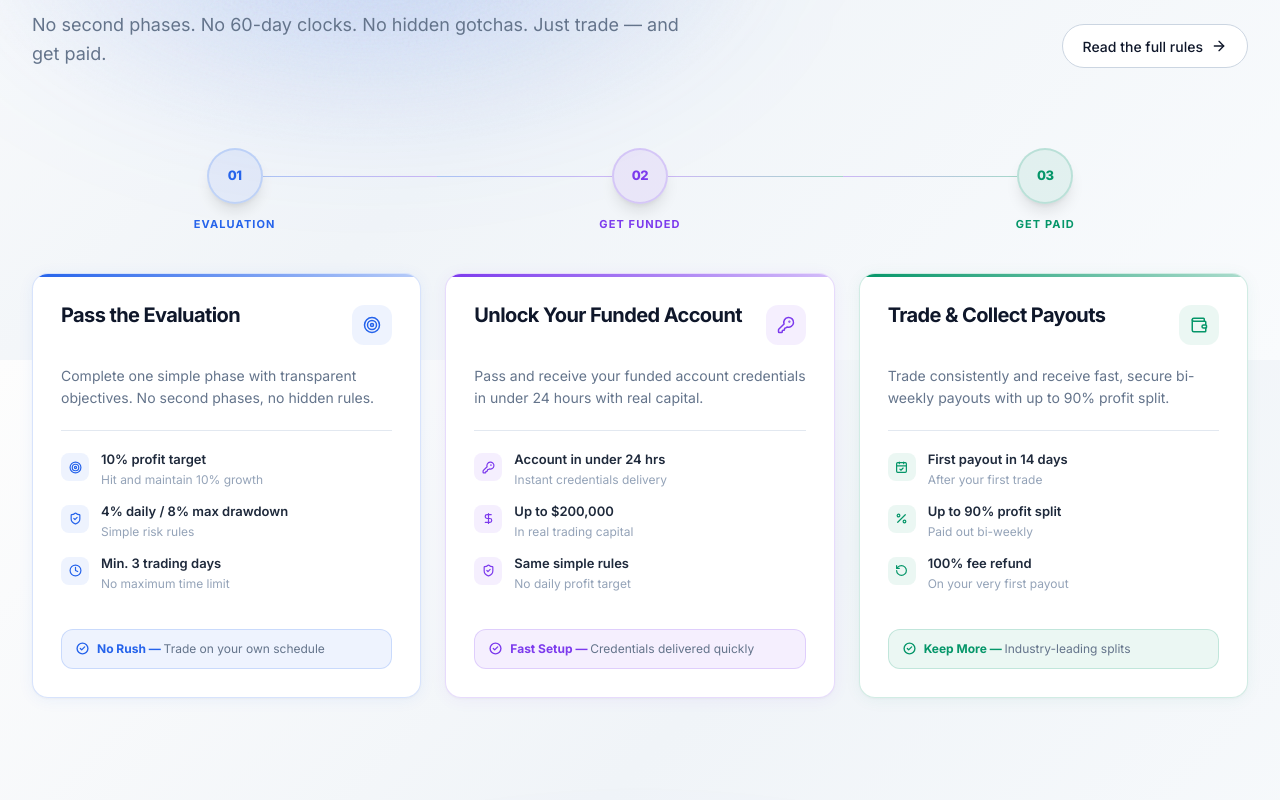
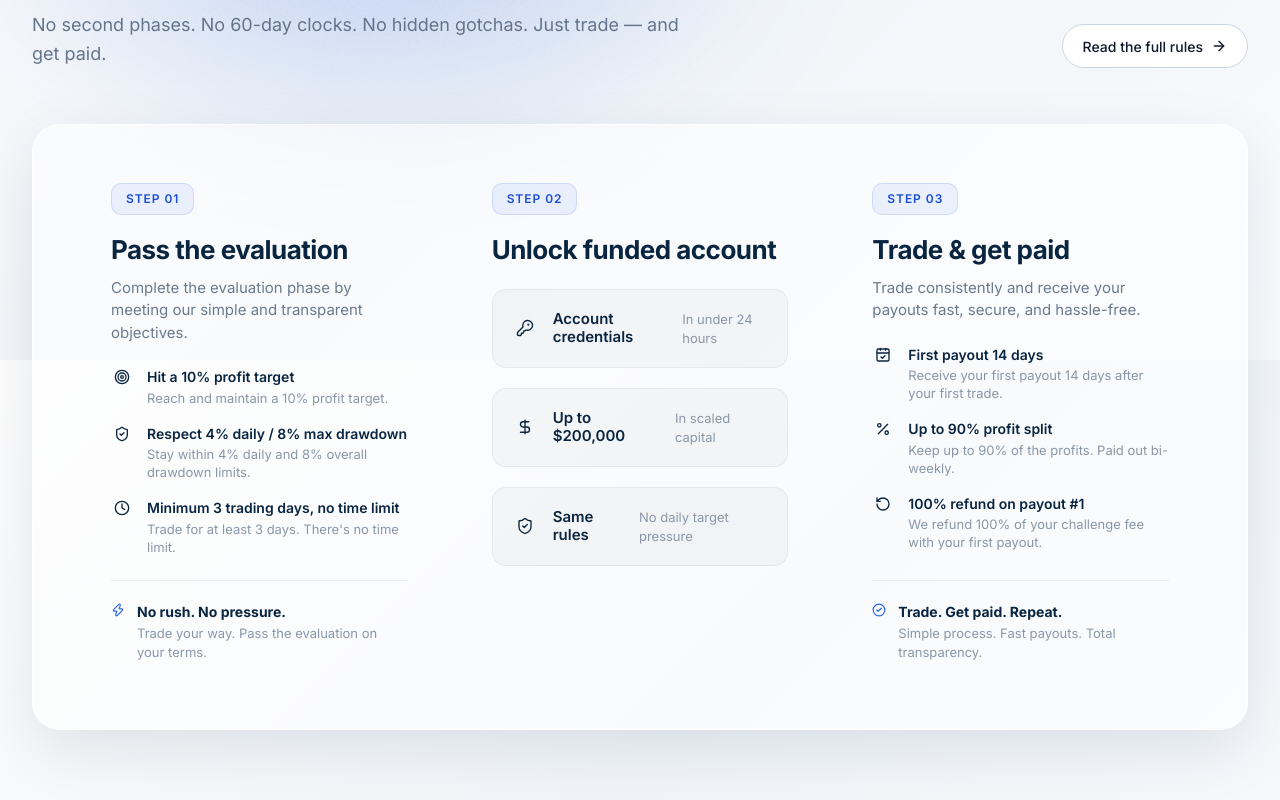
Before and after one commit to jatinkatariaaaa/thepeoplepropwebsite, a Next.js app: page / in a window 1280 px wide. Shown: the part 6040-6840 px from the top of the page. Built offline with nearby package versions, Linux system fonts and the light colour scheme.

Commit message:
Revert "feat: redesign EvaluationSteps with premium horizontal timeline and color-coded cards"
This reverts commit 80f751437b52020a446ab3a2d4386164526769b0.

```diff
--- a/src/components/landing/EvaluationSteps.tsx
+++ b/src/components/landing/EvaluationSteps.tsx
@@ -16,71 +16,22 @@ import {
   Zap,
   DollarSign,
   CheckCircle2,
-  TrendingUp,
-  Award,
-  Wallet,
 } from "lucide-react";
 
-const steps = [
-  {
-    number: "01",
-    label: "Evaluation",
-    title: "Pass the Evaluation",
-    desc: "Complete one simple phase with transparent objectives. No second phases, no hidden rules.",
-    color: "#2563EB",
-    colorLight: "rgba(37, 99, 235, 0.08)",
-    colorBorder: "rgba(37, 99, 235, 0.18)",
-    Icon: Target,
-    bullets: [
-      { icon: Target, text: "10% profit target", sub: "Hit and maintain 10% growth" },
-      { icon: ShieldCheck, text: "4% daily / 8% max drawdown", sub: "Simple risk rules" },
-      { icon: Clock, text: "Min. 3 trading days", sub: "No maximum time limit" },
-    ],
-    badge: "No Rush",
-    badgeDesc: "Trade on your own schedule",
-  },
-  {
-    number: "02",
-    label: "Get Funded",
-    title: "Unlock Your Funded Account",
-    desc: "Pass and receive your funded account credentials in under 24 hours with real capital.",
-    color: "#7C3AED",
-    colorLight: "rgba(124, 58, 237, 0.08)",
-    colorBorder: "rgba(124, 58, 237, 0.18)",
-    Icon: KeyRound,
-    bullets: [
-      { icon: KeyRound, text: "Account in under 24 hrs", sub: "Instant credentials delivery" },
-      { icon: DollarSign, text: "Up to $200,000", sub: "In real trading capital" },
-      { icon: ShieldCheck, text: "Same simple rules", sub: "No daily profit target" },
-    ],
-    badge: "Fast Setup",
-    badgeDesc: "Credentials delivered quickly",
-  },
-  {
-    number: "03",
-    label: "Get Paid",
-    title: "Trade & Collect Payouts",
-    desc: "Trade consistently and receive fast, secure bi-weekly payouts with up to 90% profit split.",
-    color: "#059669",
-    colorLight: "rgba(5, 150, 105, 0.08)",
-    colorBorder: "rgba(5, 150, 105, 0.18)",
-    Icon: Wallet,
-    bullets: [
-      { icon: CalendarCheck, text: "First payout in 14 days", sub: "After your first trade" },
-      { icon: Percent, text: "Up to 90% profit split", sub: "Paid out bi-weekly" },
-      { icon: RotateCcw, text: "100% fee refund", sub: "On your very first payout" },
-    ],
-    badge: "Keep More",
-    badgeDesc: "Industry-leading splits",
-  },
-];
+/* ────────────────────────────────────────────────────────
+   Evaluation Steps — "Three steps from signup to funded"
+   Glassmorphism panel with 3 horizontal step cards
+   ──────────────────────────────────────────────────────── */
 
 export function EvaluationSteps() {
   return (
-    <section id="how" className="relative py-20 md:py-32 overflow-hidden">
+    <section
+      id="how"
+      className="relative py-12 md:py-32 overflow-hidden"
+    >
       <div className="mx-auto max-w-7xl px-5 md:px-8">
         {/* Header */}
-        <div className="flex items-end justify-between gap-8 flex-wrap mb-16 md:mb-20">
+        <div className="flex items-end justify-between gap-8 flex-wrap mb-14">
           <SectionHeading
             eyebrow="How It Works"
             title={
@@ -92,183 +43,215 @@ export function EvaluationSteps() {
             }
             description="No second phases. No 60-day clocks. No hidden gotchas. Just trade — and get paid."
           />
-          <Button href="./rules.html" variant="outline" className="hidden md:inline-flex">
+          <Button
+            href="./rules.html"
+            variant="outline"
+            className="hidden md:inline-flex"
+          >
             Read the full rules
             <ArrowRight className="w-4 h-4" />
           </Button>
         </div>
 
-        {/* Steps — Desktop: horizontal timeline, Mobile: vertical stack */}
-        <AnimatedSection stagger>
-          {/* Connector track — desktop only */}
-          <div className="hidden md:block relative mb-0">
-            <div className="relative flex items-start gap-0">
-              {steps.map((step, i) => (
-                <AnimatedItem key={step.number} className="flex-1 flex flex-col items-center">
-                  {/* Step circle + connector */}
-                  <div className="relative w-full flex items-center">
-                    {/* Left line */}
-                    {i > 0 && (
-                      <div
-                        className="flex-1 h-px"
-                        style={{
-                          background: `linear-gradient(90deg, ${steps[i - 1].color}55, ${step.color}55)`,
-                        }}
-                      />
-                    )}
-                    {i === 0 && <div className="flex-1" />}
+        {/* Glass panel */}
+        <AnimatedSection>
+          <div className="evalsteps-panel">
+            <AnimatedSection stagger className="evalsteps-grid">
+              {/* ─── STEP 01 ─── */}
+              <AnimatedItem>
+                <div className="evalsteps-card">
+                  <div className="evalsteps-step-badge">Step 01</div>
+                  <h3 className="evalsteps-card-title">
+                    Pass the evaluation
+                  </h3>
+                  <p className="evalsteps-card-desc">
+                    Complete the evaluation phase by meeting our simple and
+                    transparent objectives.
+                  </p>
 
-                    {/* Circle */}
-                    <div
-                      className="relative z-10 w-14 h-14 rounded-full flex items-center justify-center shadow-lg flex-shrink-0 border-2"
-                      style={{
-                        background: step.colorLight,
-                        borderColor: step.colorBorder,
-                      }}
-                    >
-                      <span
-                        className="text-[13px] font-black tracking-tight"
-                        style={{ color: step.color }}
-                      >
-                        {step.number}
+                  <div className="evalsteps-bullets">
+                    <div className="evalsteps-bullet">
+                      <span className="evalsteps-bullet-icon evalsteps-icon-blue">
+                        <Target size={16} strokeWidth={2} />
                       </span>
+                      <div>
+                        <div className="evalsteps-bullet-title">
+                          Hit a 10% profit target
                         </div>
-
-                    {/* Right line */}
-                    {i < steps.length - 1 && (
-                      <div
-                        className="flex-1 h-px"
-                        style={{
-                          background: `linear-gradient(90deg, ${step.color}55, ${steps[i + 1].color}55)`,
-                        }}
-                      />
-                    )}
-                    {i === steps.length - 1 && <div className="flex-1" />}
+                        <div className="evalsteps-bullet-sub">
+                          Reach and maintain a 10% profit target.
                         </div>
-
-                  {/* Label below circle */}
-                  <span
-                    className="mt-3 text-[11px] font-bold tracking-widest uppercase"
-                    style={{ color: step.color }}
-                  >
-                    {step.label}
-                  </span>
-                </AnimatedItem>
-              ))}
                       </div>
                     </div>
 
-          {/* Cards grid */}
-          <div className="mt-8 md:mt-10 grid grid-cols-1 md:grid-cols-3 gap-5 md:gap-6">
-            {steps.map((step, i) => {
-              const StepIcon = step.Icon;
-              return (
-                <AnimatedItem key={step.number}>
-                  <div
-                    className="relative flex flex-col h-full rounded-2xl border bg-white overflow-hidden transition-all duration-500 hover:-translate-y-1 hover:shadow-xl"
-                    style={{
-                      borderColor: step.colorBorder,
-                      boxShadow: `0 2px 16px ${step.color}10, 0 1px 3px rgba(0,0,0,0.04)`,
-                    }}
-                  >
-                    {/* Top accent bar */}
-                    <div
-                      className="h-[3px] w-full"
-                      style={{
-                        background: `linear-gradient(90deg, ${step.color}, ${step.color}55)`,
-                      }}
-                    />
-
-                    <div className="p-6 md:p-7 flex flex-col flex-1 gap-5">
-                      {/* Header row */}
-                      <div className="flex items-start justify-between gap-3">
+                    <div className="evalsteps-bullet">
+                      <span className="evalsteps-bullet-icon evalsteps-icon-violet">
+                        <ShieldCheck size={16} strokeWidth={2} />
+                      </span>
                       <div>
-                          {/* Mobile step indicator */}
-                          <div
-                            className="md:hidden inline-flex items-center gap-1.5 mb-2 px-2.5 py-1 rounded-full text-[10px] font-black tracking-widest uppercase border"
-                            style={{
-                              color: step.color,
-                              background: step.colorLight,
-                              borderColor: step.colorBorder,
-                            }}
-                          >
-                            Step {step.number}
+                        <div className="evalsteps-bullet-title">
+                          Respect 4% daily / 8% max drawdown
                         </div>
-                          <h3 className="text-[18px] md:text-[20px] font-bold text-[var(--ink-950)] leading-tight">
-                            {step.title}
-                          </h3>
+                        <div className="evalsteps-bullet-sub">
+                          Stay within 4% daily and 8% overall drawdown limits.
                         </div>
-                        <div
-                          className="w-10 h-10 rounded-xl flex items-center justify-center flex-shrink-0"
-                          style={{ background: step.colorLight }}
-                        >
-                          <StepIcon
-                            size={18}
-                            strokeWidth={2}
-                            style={{ color: step.color }}
-                          />
                       </div>
                     </div>
 
-                      {/* Description */}
-                      <p className="text-[14px] text-[var(--ink-500)] leading-relaxed">
-                        {step.desc}
-                      </p>
-
-                      {/* Divider */}
-                      <div className="h-px bg-[var(--border)]" />
-
-                      {/* Bullet list */}
-                      <div className="flex flex-col gap-3.5">
-                        {step.bullets.map((b, bi) => {
-                          const BIcon = b.icon;
-                          return (
-                            <div key={bi} className="flex items-start gap-3">
-                              <div
-                                className="w-7 h-7 rounded-lg flex items-center justify-center flex-shrink-0 mt-0.5"
-                                style={{ background: step.colorLight }}
-                              >
-                                <BIcon size={13} strokeWidth={2.2} style={{ color: step.color }} />
+                    <div className="evalsteps-bullet">
+                      <span className="evalsteps-bullet-icon evalsteps-icon-amber">
+                        <Clock size={16} strokeWidth={2} />
+                      </span>
+                      <div>
+                        <div className="evalsteps-bullet-title">
+                          Minimum 3 trading days, no time limit
                         </div>
-                              <div>
-                                <div className="text-[13px] font-semibold text-[var(--ink-900)] leading-snug">
-                                  {b.text}
-                                </div>
-                                <div className="text-[12px] text-[var(--ink-400)] mt-0.5">
-                                  {b.sub}
+                        <div className="evalsteps-bullet-sub">
+                          Trade for at least 3 days. There&apos;s no time limit.
                         </div>
                       </div>
                     </div>
-                          );
-                        })}
                   </div>
 
-                      {/* Footer badge */}
-                      <div className="mt-auto pt-4">
-                        <div
-                          className="flex items-center gap-2 px-3.5 py-2.5 rounded-xl text-[12px] border"
-                          style={{
-                            background: step.colorLight,
-                            borderColor: step.colorBorder,
-                          }}
-                        >
-                          <CheckCircle2 size={13} strokeWidth={2.5} style={{ color: step.color }} />
+                  <div className="evalsteps-card-footer">
+                    <Zap size={14} className="evalsteps-footer-icon" />
                     <div>
-                            <span
-                              className="font-bold"
-                              style={{ color: step.color }}
-                            >
-                              {step.badge} —{" "}
-                            </span>
-                            <span className="text-[var(--ink-500)]">{step.badgeDesc}</span>
+                      <div className="evalsteps-footer-bold">
+                        No rush. No pressure.
                       </div>
+                      <div className="evalsteps-footer-sub">
+                        Trade your way. Pass the evaluation on your terms.
                       </div>
                     </div>
                   </div>
                 </div>
               </AnimatedItem>
-              );
-            })}
+
+              {/* ─── STEP 02 ─── */}
+              <AnimatedItem>
+                <div className="evalsteps-card">
+                  <div className="evalsteps-step-badge">
+                    Step 02
+                  </div>
+                  <h3 className="evalsteps-card-title">
+                    Unlock funded account
+                  </h3>
+
+                  <div className="evalsteps-stats-grid">
+                    <div className="evalsteps-stat">
+                      <span className="evalsteps-stat-icon">
+                        <KeyRound size={18} strokeWidth={1.8} />
+                      </span>
+                      <div className="evalsteps-stat-label">
+                        Account credentials
+                      </div>
+                      <div className="evalsteps-stat-value">
+                        In under 24 hours
+                      </div>
+                    </div>
+
+                    <div className="evalsteps-stat">
+                      <span className="evalsteps-stat-icon">
+                        <DollarSign size={18} strokeWidth={1.8} />
+                      </span>
+                      <div className="evalsteps-stat-label">
+                        Up to $200,000
+                      </div>
+                      <div className="evalsteps-stat-value">
+                        In scaled capital
+                      </div>
+                    </div>
+
+                    <div className="evalsteps-stat">
+                      <span className="evalsteps-stat-icon">
+                        <ShieldCheck size={18} strokeWidth={1.8} />
+                      </span>
+                      <div className="evalsteps-stat-label">Same rules</div>
+                      <div className="evalsteps-stat-value">
+                        No daily target pressure
+                      </div>
+                    </div>
+                  </div>
+                </div>
+              </AnimatedItem>
+
+              {/* ─── STEP 03 ─── */}
+              <AnimatedItem>
+                <div className="evalsteps-card">
+                  <div className="evalsteps-step-badge">
+                    Step 03
+                  </div>
+                  <h3 className="evalsteps-card-title">
+                    Trade &amp; get paid
+                  </h3>
+                  <p className="evalsteps-card-desc">
+                    Trade consistently and receive your payouts fast, secure, and
+                    hassle-free.
+                  </p>
+
+                  <div className="evalsteps-bullets">
+                    <div className="evalsteps-bullet">
+                      <span className="evalsteps-bullet-icon evalsteps-icon-blue">
+                        <CalendarCheck size={16} strokeWidth={2} />
+                      </span>
+                      <div>
+                        <div className="evalsteps-bullet-title">
+                          First payout 14 days
+                        </div>
+                        <div className="evalsteps-bullet-sub">
+                          Receive your first payout 14 days after your first
+                          trade.
+                        </div>
+                      </div>
+                    </div>
+
+                    <div className="evalsteps-bullet">
+                      <span className="evalsteps-bullet-icon evalsteps-icon-violet">
+                        <Percent size={16} strokeWidth={2} />
+                      </span>
+                      <div>
+                        <div className="evalsteps-bullet-title">
+                          Up to 90% profit split
+                        </div>
+                        <div className="evalsteps-bullet-sub">
+                          Keep up to 90% of the profits. Paid out bi-weekly.
+                        </div>
+                      </div>
+                    </div>
+
+                    <div className="evalsteps-bullet">
+                      <span className="evalsteps-bullet-icon evalsteps-icon-amber">
+                        <RotateCcw size={16} strokeWidth={2} />
+                      </span>
+                      <div>
+                        <div className="evalsteps-bullet-title">
+                          100% refund on payout #1
+                        </div>
+                        <div className="evalsteps-bullet-sub">
+                          We refund 100% of your challenge fee with your first
+                          payout.
+                        </div>
+                      </div>
+                    </div>
+                  </div>
+
+                  <div className="evalsteps-card-footer">
+                    <CheckCircle2
+                      size={14}
+                      className="evalsteps-footer-icon"
+                    />
+                    <div>
+                      <div className="evalsteps-footer-bold">
+                        Trade. Get paid. Repeat.
+                      </div>
+                      <div className="evalsteps-footer-sub">
+                        Simple process. Fast payouts. Total transparency.
+                      </div>
+                    </div>
+                  </div>
+                </div>
+              </AnimatedItem>
+            </AnimatedSection>
           </div>
         </AnimatedSection>
       </div>
```
Lines whose indentation alone changed are shown as unchanged.
